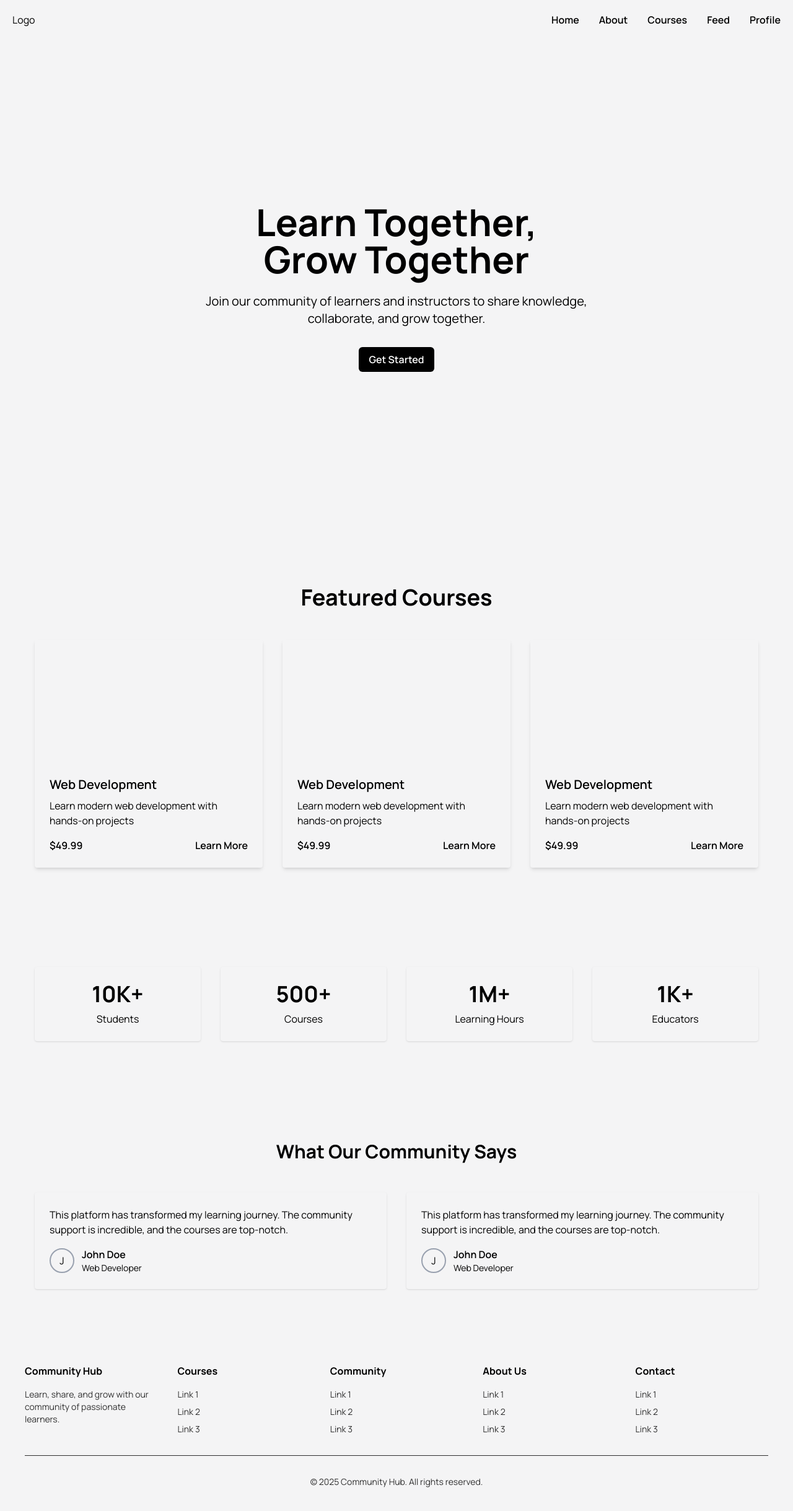
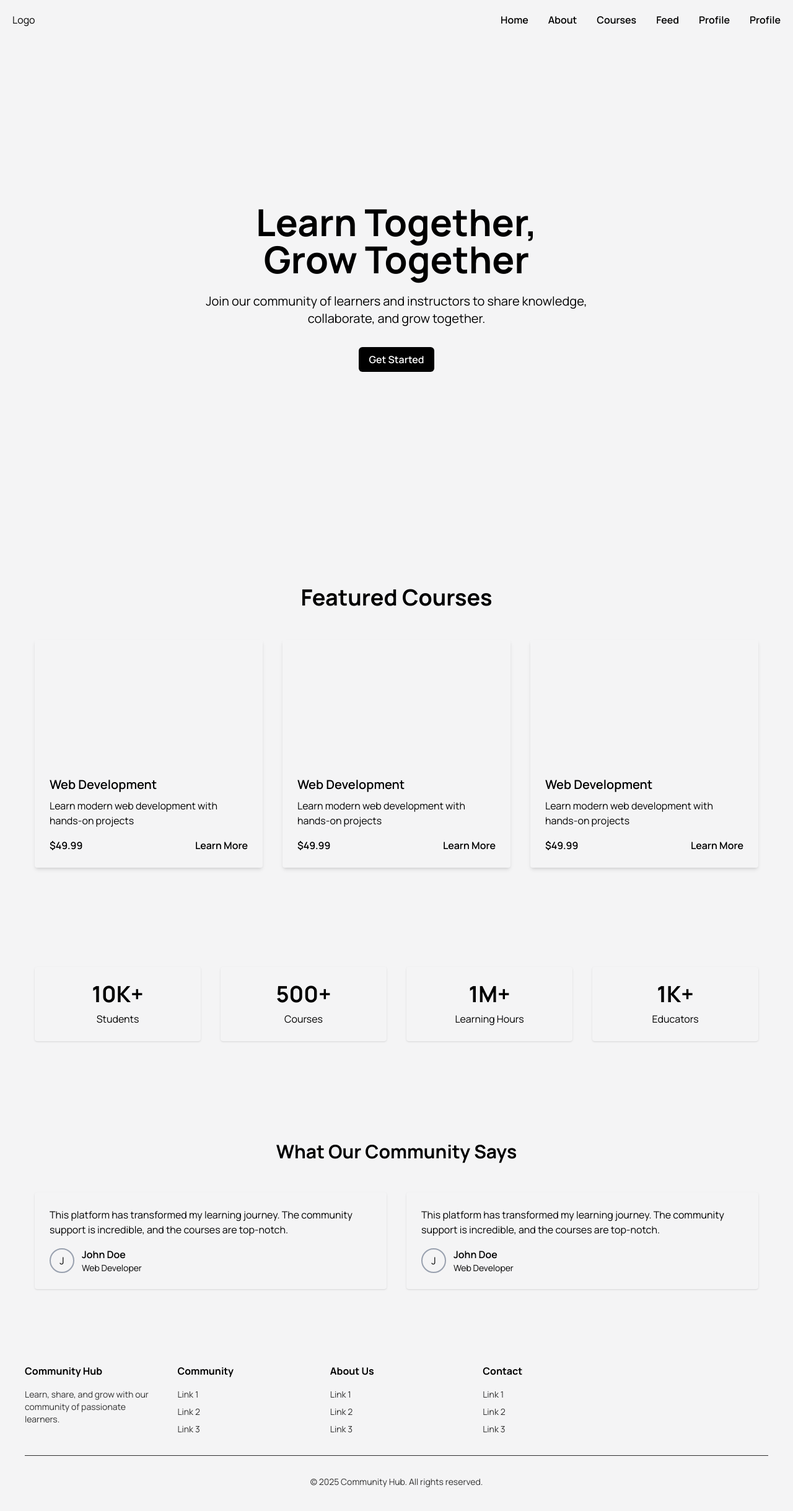
Before and after one commit to Tanmay0215/community-demy, a React (Vite) app: page / in a window 1280 px wide. Shown: the top 2438 px of the page at 62% size. Built offline with nearby package versions, Linux system fonts and the light colour scheme.

Commit message:
add hamburger menu

```diff
--- a/src/components/Footer.jsx
+++ b/src/components/Footer.jsx
@@ -10,7 +10,7 @@ function Footer() {
                 Learn, share, and grow with our community of passionate learners.
               </p>
             </div>
-            {["Courses", "Community", "About Us", "Contact"].map((section, i) => (
+            {["Community", "About Us", "Contact"].map((section, i) => (
               <div key={i}>
                 <h4 className="font-bold mb-4">{section}</h4>
                 <ul className="space-y-2">
--- a/src/components/Navbar.jsx
+++ b/src/components/Navbar.jsx
@@ -1,18 +1,33 @@
-import React from 'react'
+import { useState } from 'react'
 import { Link } from 'react-router-dom'
+import menu from '../assets/menu.svg'
+import Sidebar from '../components/Sidebar'
 
 function Navbar() {
+  const isLoggedIn = true
+  const [sidebarOpen, setSidebarOpen] = useState(false)
   return (
     <div className="flex justify-between items-center p-5">
       <div>
         <Link to="/">Logo</Link>
       </div>
-      <div className="flex flex-wrap gap-8 font-semibold">
+      {/* Desktop view */}
+      <div className="hidden md:flex gap-8 font-semibold">
         <Link to="/">Home</Link>
         <Link to="/about">About</Link>
         <Link to="/courses">Courses</Link>
         <Link to="/feed">Feed</Link>
         <Link to="/profile">Profile</Link>
+        {isLoggedIn ? (
+          <Link to="/profile">Profile</Link>
+        ) : (
+          <Link to="/login">Login</Link>
+        )}
+      </div>
+      {/* Mobile view */}
+      <div className="flex md:hidden">
+        <img src={menu} alt="" className="h-6" onClick={() => setSidebarOpen(true)} />
+        <Sidebar open={sidebarOpen} setOpen={setSidebarOpen}/>
       </div>
     </div>
   )
--- /dev/null
+++ b/src/components/Sidebar.jsx
@@ -0,0 +1,27 @@
+import { Link } from "react-router-dom"
+
+function Sidebar({ open, setOpen }) {
+    const isLoggedIn = false
+    if (open)
+    return (
+      <div className="right-0 top-0 w-64 h-screen bg-zinc-100 backdrop-blur-lg fixed shadow-lg">
+        <button className="absolute top-5 left-5" onClick={() => setOpen(false)}>
+            {"X"}
+        </button>
+        <div className="text-center flex flex-col items-center justify-center h-full gap-8">
+            <Link to="/">Home</Link>
+            <Link to="/about">About</Link>
+            <Link to="/courses">Courses</Link>
+            <Link to="/feed">Feed</Link>
+            <Link to="/profile">Profile</Link>
+            {isLoggedIn ? (
+            <Link to="/profile">Profile</Link>
+            ) : (
+            <Link to="/login">Login</Link>
+            )}
+        </div>
+      </div>
+    )
+}
+
+export default Sidebar
```
Also changed, not shown: src/assets/menu.svg (added).
